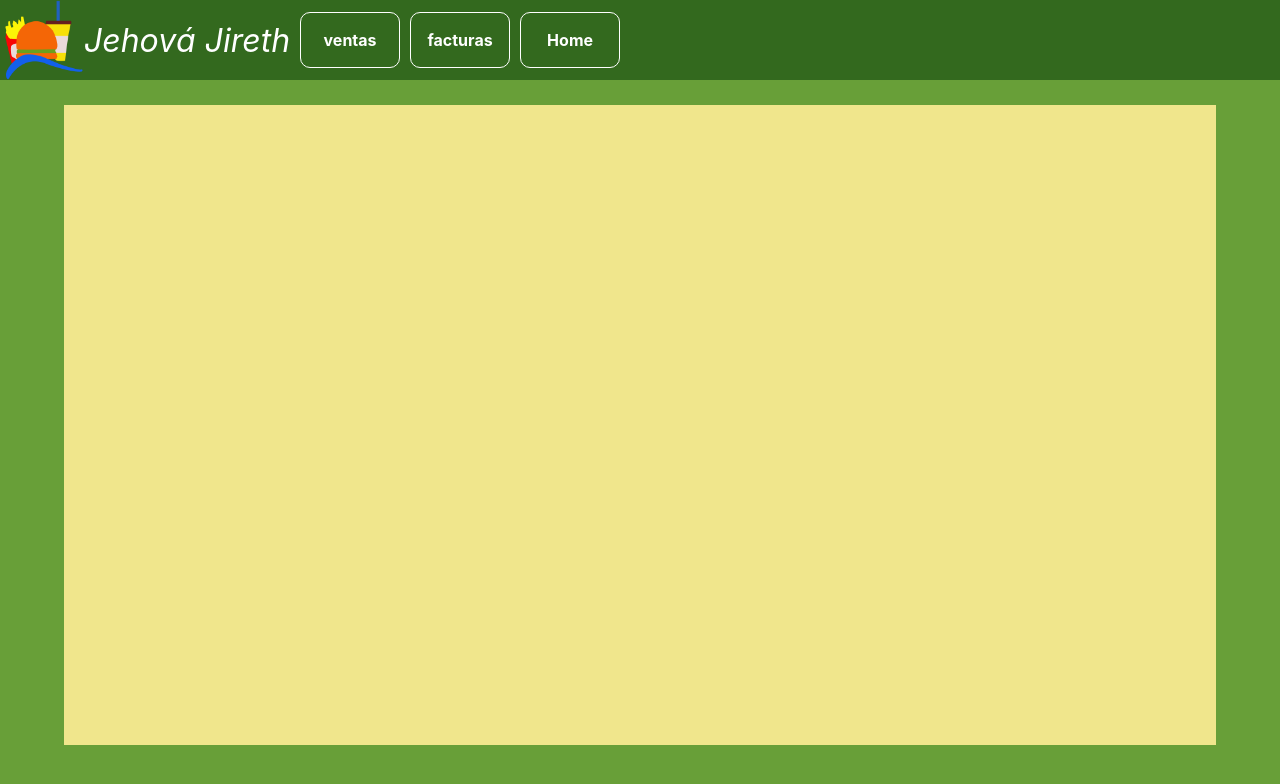
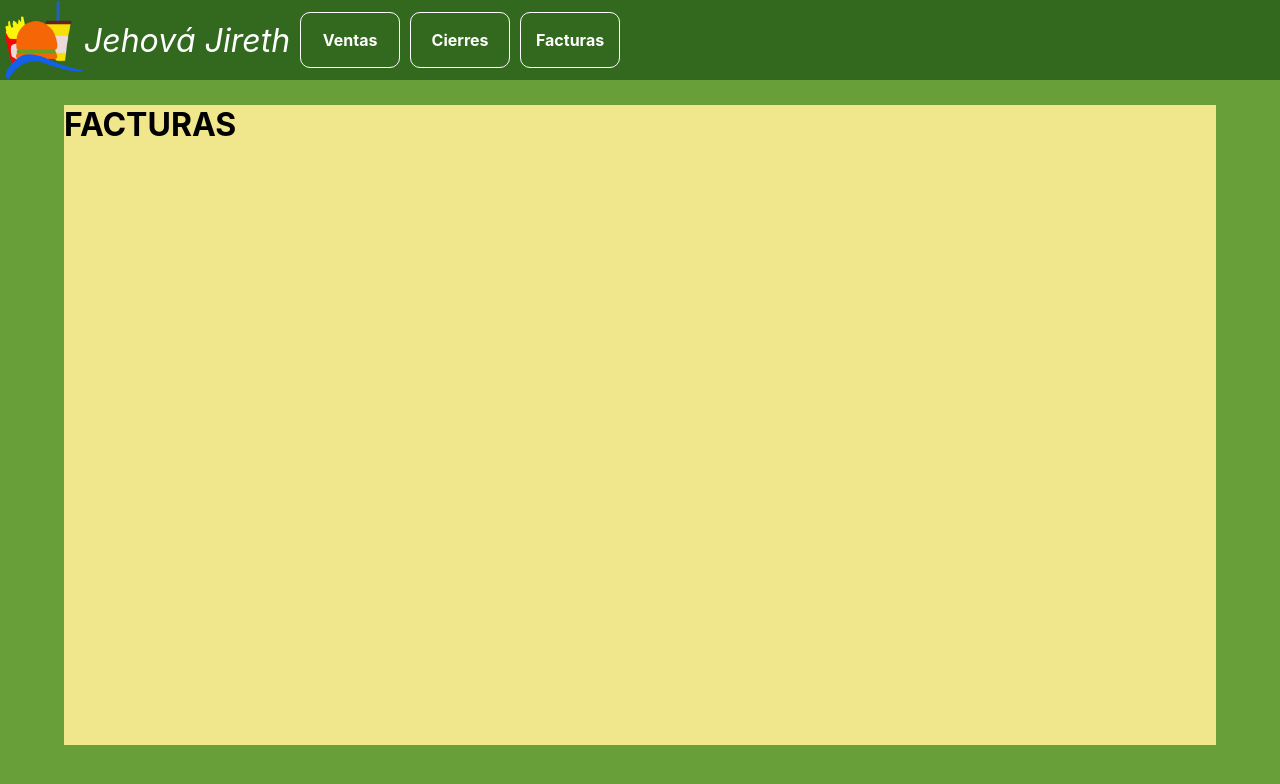
Before and after one commit to bryan2893/front-jehova-jireth-manager, a React (Create React App) app: page /app/facturas in a window 1280 px wide. Shown: the top 784 px of the page. Built offline with nearby package versions, Linux system fonts and the light colour scheme.

Commit message:
Some little changes, no important.

```diff
--- a/src/components/Home/Body/Body.js
+++ b/src/components/Home/Body/Body.js
@@ -3,12 +3,6 @@ import {Switch,Route} from 'react-router-dom';
 import './Body.css';
 
 import SalesWindow from '../SalesWindow/SalesWindow';
-
-const Algo = function(props){
-    return (
-        <h1>HOME</h1>
-    );
-}
 
 const FacturasWindow = function(props){
     return (
@@ -19,9 +13,8 @@ const FacturasWindow = function(props){
 const Body = () => (
         <div className="Body-container">
             <Switch>
-                <Route exact path="/" component={Algo} />
-                <Route path="/sales" component={SalesWindow} />
-                <Route path="/facturas" component={FacturasWindow} />
+                <Route path="/app/sales" component={SalesWindow} />
+                <Route path="/app/facturas" component={FacturasWindow} />
             </Switch>
         </div>
     );
--- a/src/components/Home/Header/Header.js
+++ b/src/components/Home/Header/Header.js
@@ -8,9 +8,9 @@ const Header = function(props){
         <header className="Header-topnav">
             <img className="Header-logo" alt="img" src={logo} />
             <span className="Header-brandName">Jehová Jireth</span>
-            <Link className="Header-link" to="/sales">ventas</Link>
-            <Link className="Header-link" to="/facturas">facturas</Link>
-            <Link className="Header-link" to="/">Home</Link>
+            <Link className="Header-link" to="/app/sales">Ventas</Link>
+            <Link className="Header-link" to="/app/cierres">Cierres</Link>
+            <Link className="Header-link" to="/app/facturas">Facturas</Link>
         </header>
     );
 };
```
